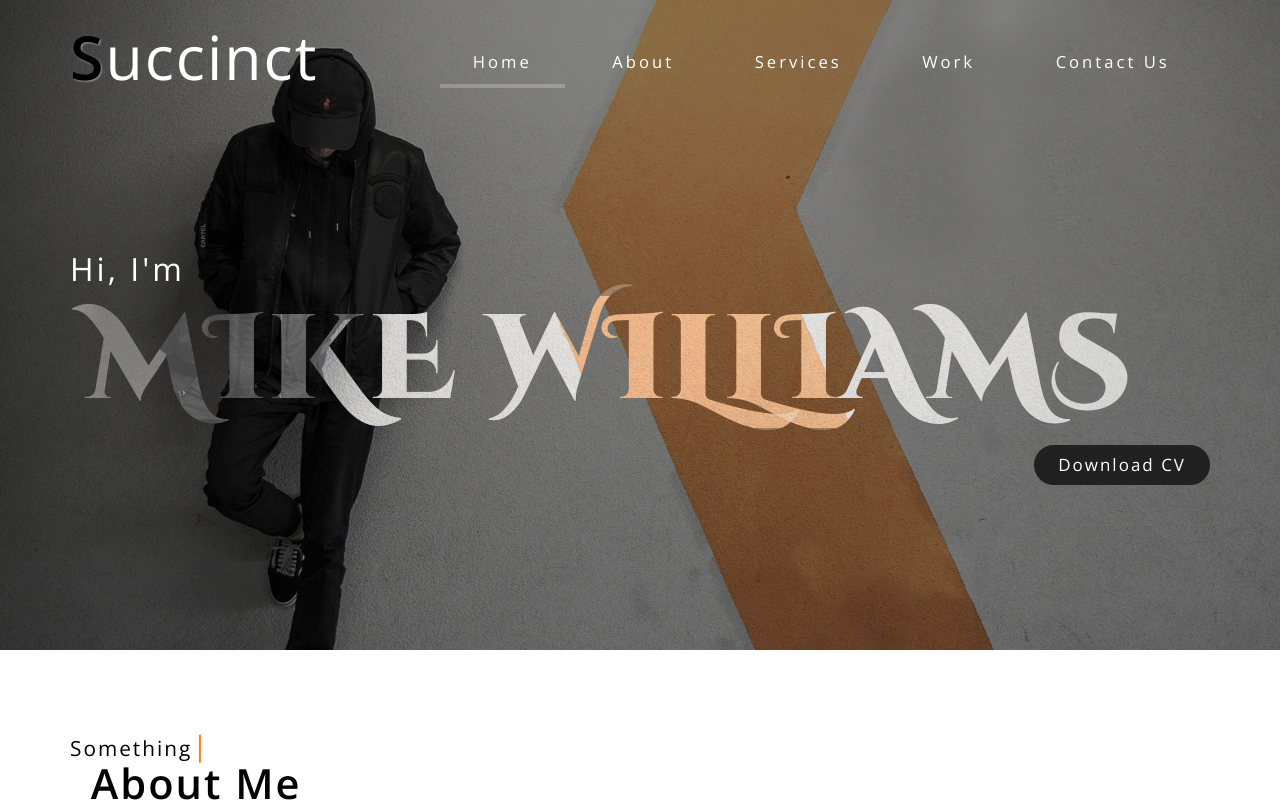
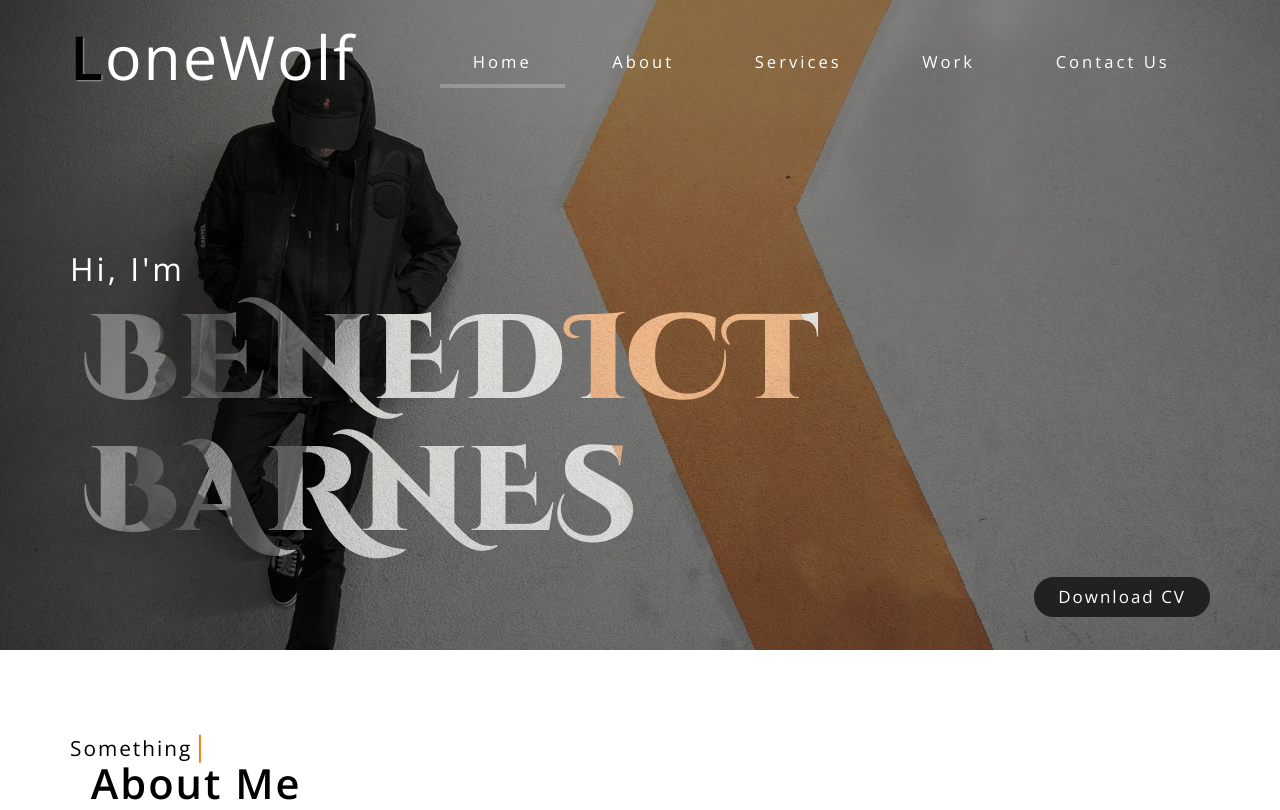
Before and after one commit to hamiltonbarnes/hamiltonbarnes.github.io, a plain HTML site: page index.html in a window 1280 px wide. Shown: the top 810 px of the page. Drawn offline with nearby package versions, Linux system fonts and the light colour scheme.

Commit message:
Modified the banner-text and logo

```diff
--- a/index.html
+++ b/index.html
@@ -46,7 +46,7 @@
 							<span class="icon-bar"></span>
 							<span class="icon-bar"></span>
 						</button>
-						<h1><a href="index.html"><span>S</span>uccinct</a></h1>
+						<h1><a href="index.html"><span>L</span>oneWolf</a></h1>
 					</div>
 					<!-- navbar-header -->
 					<div class="collapse navbar-collapse" id="bs-example-navbar-collapse-1">
@@ -66,7 +66,7 @@
 			<!-- banner-text-w3layouts -->
 			<div class="banner-text-w3layouts">
 				<h3>Hi, I'm</h3>
-				<h2>Mike Williams</h2>
+				<h2>Benedict Barnes</h2>
 				<a href="#">Download CV</a>
 			</div>
 		</div>
```
